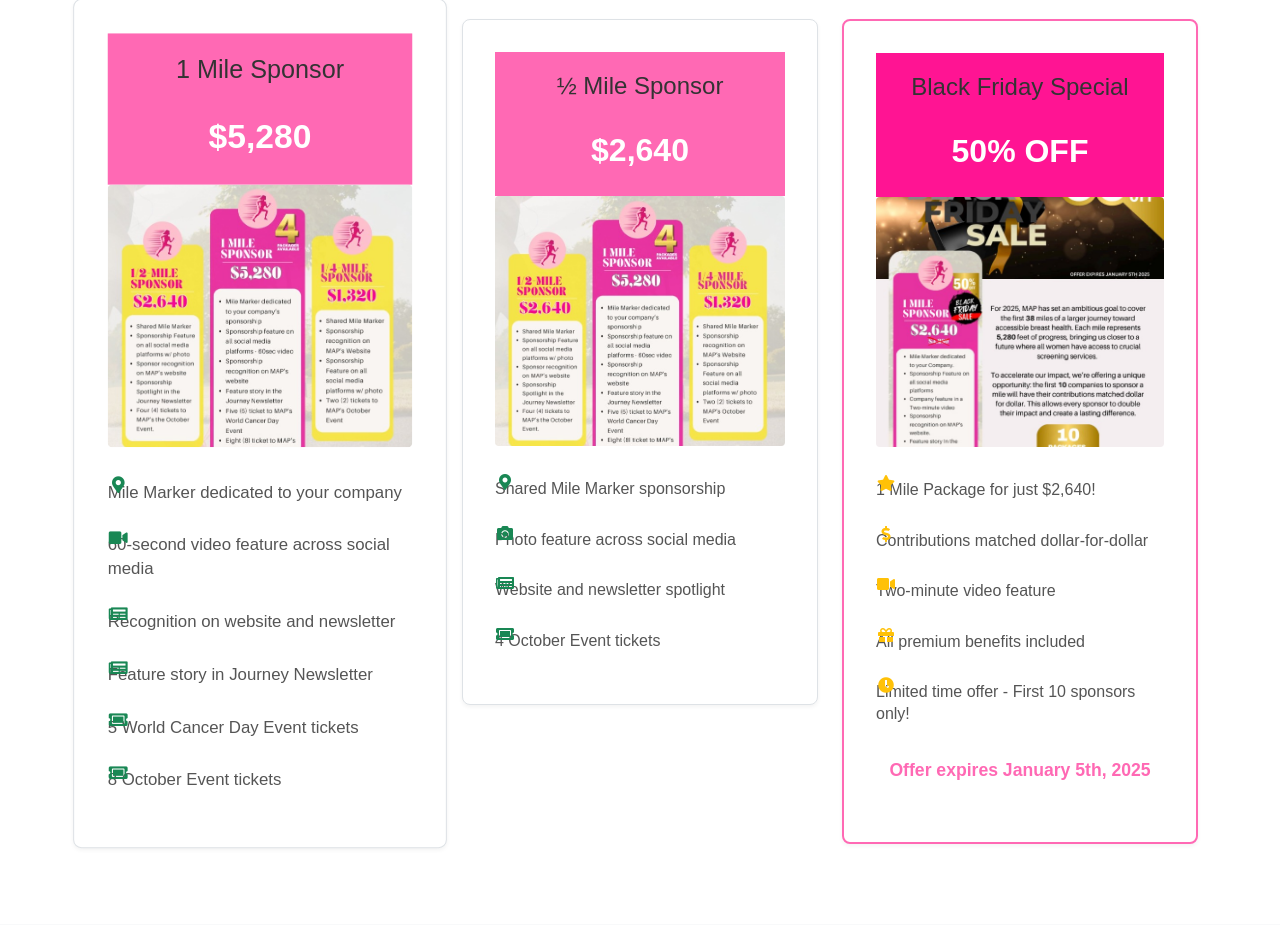
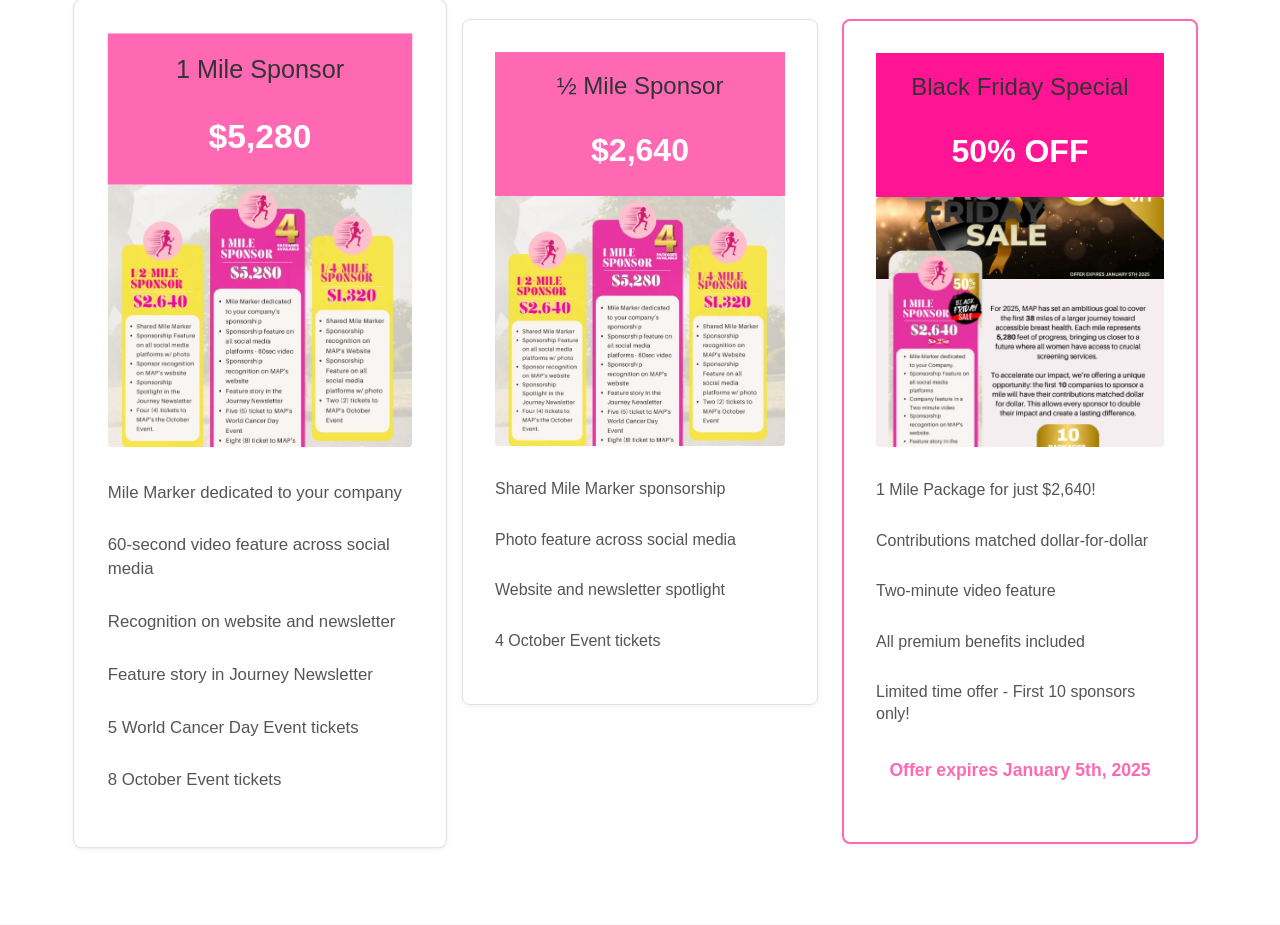
Before and after one commit to salutethegenius/map-bahamas-breast-cancer-platform, a Flask app: page / in a window 1280 px wide. Shown: the part 975-1900 px from the top of the page. Run offline with Flask 3, Linux system fonts and the light colour scheme.

Commit message:
Agent query: Please verify if: 1. The package features now show regular bullet points instead of icons 2. The bullet points are properly aligned 3. The text is easy to read and well-spaced

```diff
--- a/static/css/style.css
+++ b/static/css/style.css
@@ -94,26 +94,16 @@
 }
 
 .package-features {
-    list-style: none;
-    padding: 20px;
+    list-style: disc;
+    padding-left: 20px;
     margin: 0;
+    padding-top: 20px;
+    padding-bottom: 20px;
 }
 
 .package-features li {
     margin-bottom: 12px;
-    padding-left: 30px;  /* Increase padding to prevent overlap */
-    position: relative;
-    display: flex;      /* Add flex display */
-    align-items: flex-start;  /* Align items at start */
-    line-height: 1.4;   /* Adjust line height */
-}
-
-.package-features i {
-    position: absolute;
-    left: 0;
-    top: 4px;
-    width: 20px;       /* Set fixed width for icons */
-    text-align: center; /* Center the icon */
+    line-height: 1.4;
 }
 
 .package-card.premium {
--- a/templates/index.html
+++ b/templates/index.html
@@ -30,12 +30,12 @@
                         <img src="{{ url_for('static', filename='images/sponsor.jpeg') }}" alt="1 Mile Package">
                     </div>
                     <ul class="package-features">
-                        <li><i class="fas fa-map-marker-alt text-success"></i> Mile Marker dedicated to your company</li>
-                        <li><i class="fas fa-video text-success"></i> 60-second video feature across social media</li>
-                        <li><i class="fas fa-newspaper text-success"></i> Recognition on website and newsletter</li>
-                        <li><i class="fas fa-newspaper text-success"></i> Feature story in Journey Newsletter</li>
-                        <li><i class="fas fa-ticket-alt text-success"></i> 5 World Cancer Day Event tickets</li>
-                        <li><i class="fas fa-ticket-alt text-success"></i> 8 October Event tickets</li>
+                        <li>Mile Marker dedicated to your company</li>
+                        <li>60-second video feature across social media</li>
+                        <li>Recognition on website and newsletter</li>
+                        <li>Feature story in Journey Newsletter</li>
+                        <li>5 World Cancer Day Event tickets</li>
+                        <li>8 October Event tickets</li>
                     </ul>
                 </div>
             </div>
@@ -50,10 +50,10 @@
                         <img src="{{ url_for('static', filename='images/sponsor.jpeg') }}" alt="½ Mile Package">
                     </div>
                     <ul class="package-features">
-                        <li><i class="fas fa-map-marker-alt text-success"></i> Shared Mile Marker sponsorship</li>
-                        <li><i class="fas fa-camera text-success"></i> Photo feature across social media</li>
-                        <li><i class="fas fa-newspaper text-success"></i> Website and newsletter spotlight</li>
-                        <li><i class="fas fa-ticket-alt text-success"></i> 4 October Event tickets</li>
+                        <li>Shared Mile Marker sponsorship</li>
+                        <li>Photo feature across social media</li>
+                        <li>Website and newsletter spotlight</li>
+                        <li>4 October Event tickets</li>
                     </ul>
                 </div>
             </div>
@@ -68,11 +68,11 @@
                         <img src="{{ url_for('static', filename='images/blackfriday.jpeg') }}" alt="Black Friday Special">
                     </div>
                     <ul class="package-features">
-                        <li><i class="fas fa-star text-warning"></i> 1 Mile Package for just $2,640!</li>
-                        <li><i class="fas fa-dollar-sign text-warning"></i> Contributions matched dollar-for-dollar</li>
-                        <li><i class="fas fa-video text-warning"></i> Two-minute video feature</li>
-                        <li><i class="fas fa-gift text-warning"></i> All premium benefits included</li>
-                        <li><i class="fas fa-clock text-warning"></i> Limited time offer - First 10 sponsors only!</li>
+                        <li>1 Mile Package for just $2,640!</li>
+                        <li>Contributions matched dollar-for-dollar</li>
+                        <li>Two-minute video feature</li>
+                        <li>All premium benefits included</li>
+                        <li>Limited time offer - First 10 sponsors only!</li>
                     </ul>
                     <p class="deadline">Offer expires January 5th, 2025</p>
                 </div>
```
